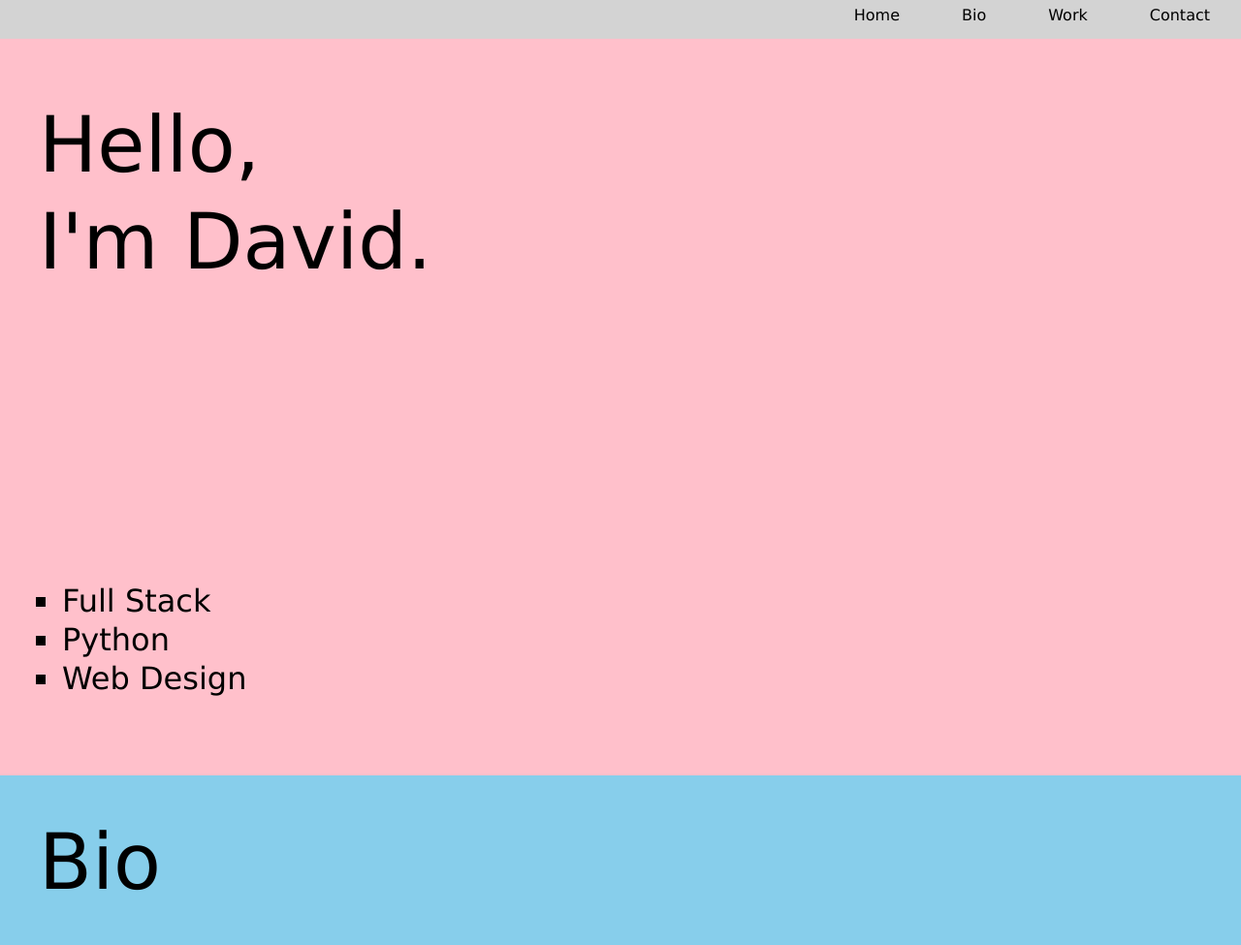
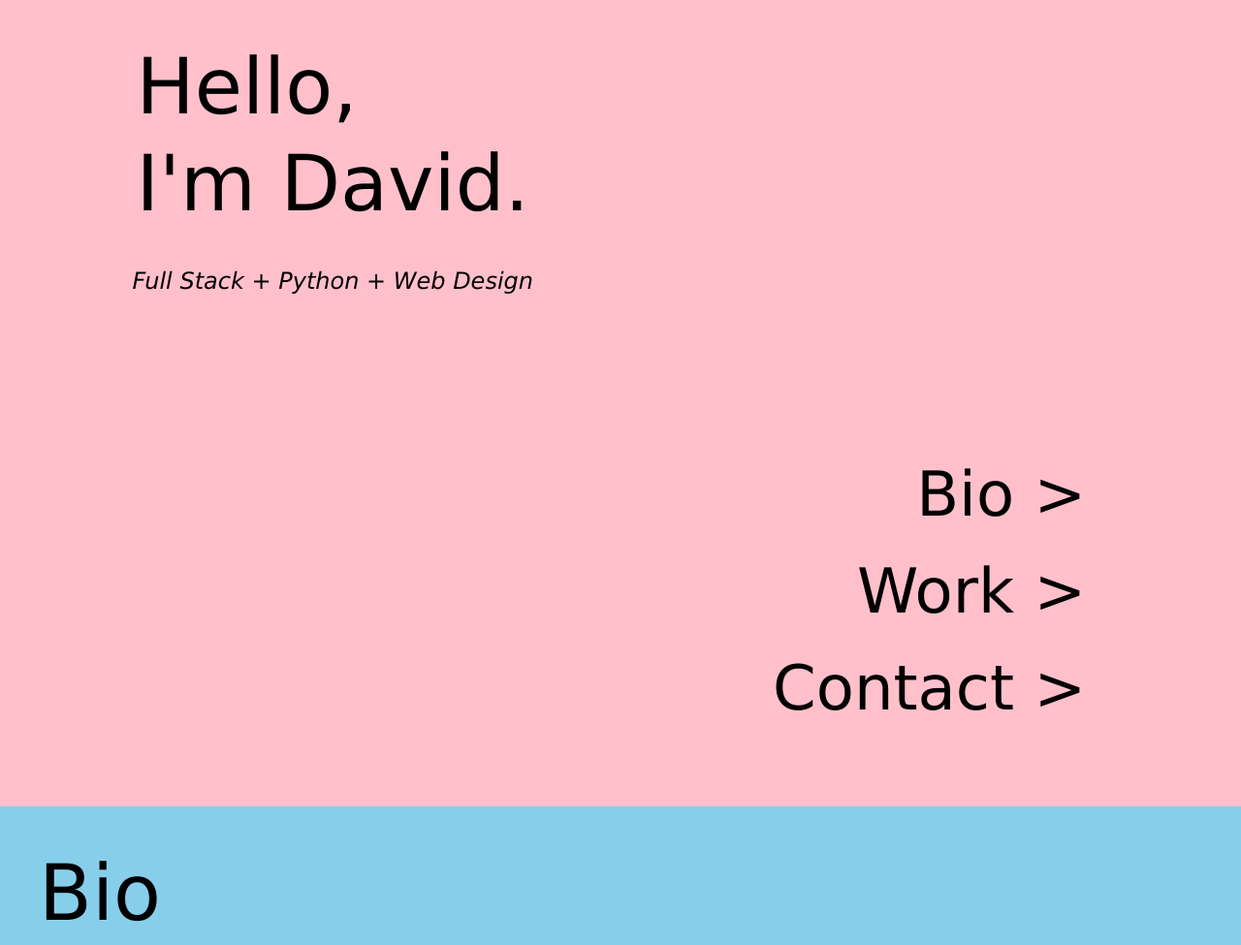
Before and after one commit to keimdm/portfolio-challenge, a plain HTML site: page index.html in a window 1280 px wide. Shown: the top 975 px of the page at 97% size. Drawn offline with Linux system fonts and the light colour scheme.

Commit message:
final details and animations

```diff
--- a/assets/css/style.css
+++ b/assets/css/style.css
@@ -1,11 +1,14 @@
+/*overall html properties*/
 html {
     font-family:'Lucida Sans', 'Lucida Sans Regular', 'Lucida Grande', 'Lucida Sans Unicode', Geneva, Verdana, sans-serif;
     font-size: 16px;
 }
 
+/*header properties*/
 header {
     width: 100%;
     position: fixed;
+    top: 0rem;
     background-color: lightgrey;
     z-index: 2;
 }
@@ -39,7 +42,13 @@ header ul li a {
     color: black;
 }
 
+/*header media queries*/
 @media screen and (min-width: 768px) {
+    header {
+        top: -2.5rem;
+        transition: top 0.25s;
+    }
+
     header ul {
         justify-content: end;
     }
@@ -49,6 +58,7 @@ header ul li a {
     }
 }
 
+/*intro properties*/
 section {
     min-height: 100vh;
     width: 100%;
@@ -61,27 +71,111 @@ section {
     background-color: pink;
 }
 
+.intro .column {
+    display: flex;
+    flex-direction: column;
+    justify-content: space-between;
+    height: 100vh;
+}
+
+#intro2 {
+    display: none;
+}
+
 h2 {
     font-size: 5rem;
     line-height: 1.25em;
     padding: 1.25em 0 0 0.5em;
 }
 
+#subtitle {
+    display: none;
+}
+
 .intro ul {
     align-self: flex-end;
     font-size: 2rem;
     line-height: 1.25em;
-    padding: 0 1.25em 2.5em 0;
+    padding: 0 1.25em 4em 0;
     list-style: square;
 }
 
+#spacer {
+    visibility: hidden;
+    line-height: 2.5rem;
+}
+
+/*intro media query (tablet)*/
 @media screen and (min-width: 768px) {
+    .intro {
+        flex-direction: row;
+        padding: 0 2em 2em 0;
+    }
+
+    h2 {
+        padding: 0.5em 0 0 0;
+    }
+
+    #subtitle {
+        display: block;
+        font-size: 1rem;
+        line-height: 6.25em;
+        font-style: italic;
+    }
+
     .intro ul {
-        align-self: flex-start;
-        padding: 0 1.25em 2.5em 2em;
+        display: none;
+    }
+
+    .intro .column {
+        justify-content: flex-start;
+        padding: 0 0 0 5%;
+        align-items: flex-start;
+    }
+
+    #intro2 {
+        display: flex;
+        justify-content: flex-end;
+        align-items: flex-end;
+        font-size: 3rem;
+        line-height: 2.083em;
+        padding: 1.25em 0 0 0.5em;
+    }
+
+    #intro2 p {
+        color: black;
+        transition: color 0.25s;
+    }
+
+    #intro2 a {
+        text-decoration: none;
+    }
+
+    #intro2 p:hover {
+        color: darkblue;
+        transition: color 0.25s;
     }
 }
 
+/*intro media query (desktop)*/
+@media screen and (min-width: 992px) {
+    #intro2 {
+        font-size: 4rem;
+        line-height: 1.5625em;
+        padding-right: 2em;
+    }
+
+    .intro .column {
+        align-items: center;
+    }
+
+    #subtitle {
+        font-size: 1.5rem;
+        line-height: 4.167em;
+    }
+}
+
+/*bio properties*/
 .bio {
     background-color: skyblue;
 }
@@ -115,6 +209,7 @@ h2 {
     padding: 0 2.5em 2.5em 2.5em;
 }
 
+/*bio media query (tablet)*/
 @media screen and (min-width: 768px) {
     .bio {
         flex-direction: row;
@@ -139,12 +234,14 @@ h2 {
     }
 }
 
+/*intro media query (desktop)*/
 @media screen and (min-width: 992px) {
     .bio p {
         font-size: 1.5rem;
     }
 }
 
+/*portfolio properties*/
 .portfolio {
     background-color: lightgreen;
     padding: 0 0 2.5em 0;
@@ -181,8 +278,8 @@ h2 {
     position: absolute;
     top: 100%;
     left: 0rem;
-    background-color: blue;
-    color: white;
+    background-color: darkblue;
+    color: rgba(255, 255, 255, 0);
     border-radius: 10px;
     display: flex;
     flex-direction: row;
@@ -192,7 +289,7 @@ h2 {
     padding: 0 0.5em 0 0;
     box-shadow: 10px 10px 3px black;
     margin-bottom: 2.5rem;
-    transition: height 0.25s, visibility 0s linear 0.25s;
+    transition: height 0.25s, visibility 0s linear 0.25s, color 0.25s;
 }
 
 .card:hover {
@@ -203,9 +300,11 @@ h2 {
 .card:hover .info-button {
     height: 2.5rem;
     visibility: visible;
-    transition: height 0.25s;
+    color: rgba(255, 255, 255, 1);
+    transition: height 0.25s, color 0.25s;
 }
 
+/*portfolio media query*/
 @media screen and (min-width: 768px) {
     .portfolio {
         flex-direction: row;
@@ -237,6 +336,7 @@ h2 {
     }
 }
 
+/*contact properties*/
 .contact {
     background-color: lightgoldenrodyellow;
     justify-content: start;
@@ -282,6 +382,7 @@ h2 {
     align-self: center;
 }
 
+/*contact media query*/
 @media screen and (min-width: 768px) {
     .contact {
         flex-direction: row;
@@ -301,6 +402,7 @@ h2 {
     }
 }
 
+/*footer properties*/
 footer {
     width: 100%;
     background-color: lightgrey;
--- a/assets/js/script.js
+++ b/assets/js/script.js
@@ -0,0 +1,38 @@
+//code to determine when to add/remove the header bar at the top
+
+//gets window dimensions
+var scrollLength = window.innerHeight;
+var widthCutoff = window.innerWidth;
+
+//Listens for a user scroll action
+window.addEventListener("scroll", function() {
+    //if format is wide and it scrolls below the limit, it pulls down the header bar
+    if (widthCutoff >= 768) {
+        if (window.scrollY > scrollLength) {
+            this.document.getElementById("header").style.top = "0em";
+        }
+        else {
+            this.document.getElementById("header").style.top = "-3em";
+        }
+    }
+ },false);
+
+//listener for window resize
+window.addEventListener("resize", (event) => {
+    //get new window size info
+    scrollLength = window.innerHeight;
+    widthCutoff = window.innerWidth;
+    //if mobile format, automatically display the bar
+    if (widthCutoff < 768) {
+        this.document.getElementById("header").style.top = "0em";
+    }
+    //otherwise, check scroll location and display bar if it's above the threshold
+    else {
+        if (window.scrollY < scrollLength) {
+            this.document.getElementById("header").style.top = "-3em";
+        }
+        else {
+            this.document.getElementById("header").style.top = "0em";
+        }
+    }
+ });
--- a/index.html
+++ b/index.html
@@ -9,7 +9,7 @@
     <title>David Keim Portfolio</title>
 </head>
 <body>
-    <header>
+    <header id="header">
         <!--nav element containing a small logo/icon plus some navigation links-->
         <nav>
             <!--to be added later-->
@@ -28,12 +28,21 @@
     </header>
     <main>
         <section class="intro" id="home">
+            <div class="column" id="intro-1">
                 <h2>Hello, <br>I'm David.</h2>
+                <p id="subtitle">Full Stack + Python + Web Design</p>
                 <ul>
                     <li>Full Stack</li>
                     <li>Python</li>
                     <li>Web Design</li>
                 </ul>
+            </div>
+            <div class="column" id="intro2">
+                <a href="#bio"><p>Bio ></p></a>
+                <a href="#work"><p>Work ></p></a>
+                <a href="#contact"><p>Contact ></p></a>
+                <p id="spacer">Spacer</p>
+            </div>
         </section>
         <section class="bio" id="bio">
             <h2>Bio</h2>
```
Lines whose indentation alone changed are shown as unchanged.
